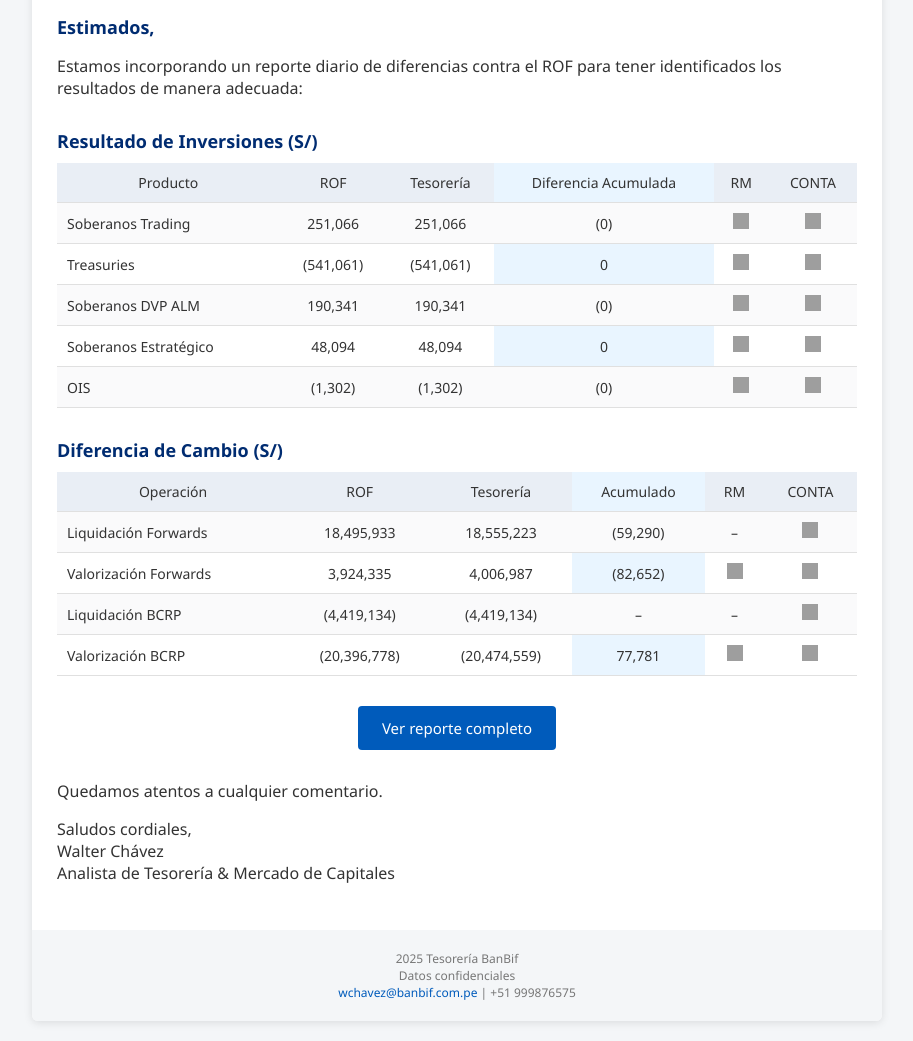
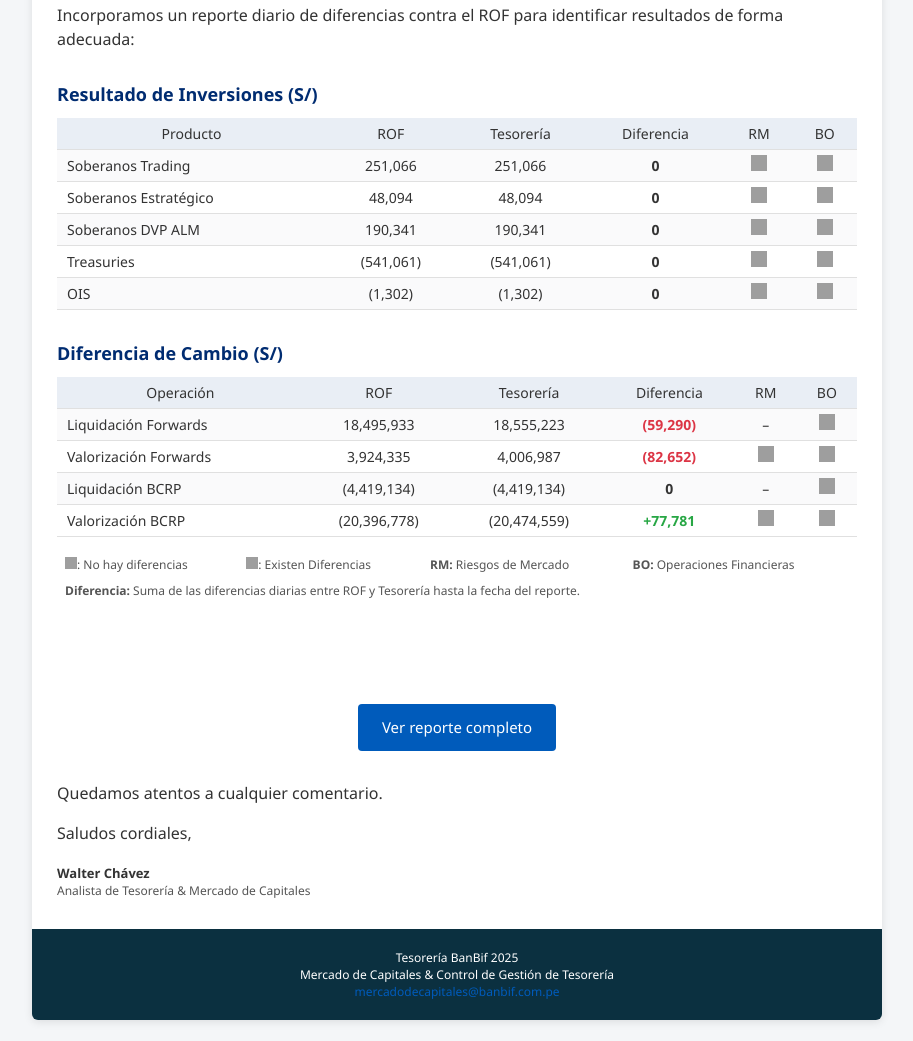
Before and after one commit to Walterchb/bif, a plain HTML site: page index.html in a window 1280 px wide. Shown: the part 190-1231 px from the top of the page, without its empty margins (183-1096 px from the left). Drawn offline with Linux system fonts and the light colour scheme; grey boxes are pictures that could not be loaded.

Commit message:
Update index.html

```diff
--- a/index.html
+++ b/index.html
@@ -26,21 +26,19 @@
       box-shadow: 0 2px 8px rgba(0,0,0,0.1);
     }
     .header {
-      background-color: #002C71;
+      background-color: #0B3040;
       padding: 20px;
       text-align: center;
     }
-    .header img {
-      max-height: 40px;
-    }
     .header h1 {
-      margin: 10px 0 0;
+      margin: 0;
       font-size: 22px;
       color: #ffffff;
       font-weight: normal;
     }
     .content {
       padding: 30px 25px;
+      line-height: 1.5;
     }
     .content h2 {
       color: #002C71;
@@ -55,7 +53,7 @@
     }
     .table th,
     .table td {
-      padding: 10px;
+      padding: 5px 10px;
       border-bottom: 1px solid #e0e0e0;
     }
     .table th {
@@ -69,40 +67,38 @@
     .table td.numeric {
       text-align: center;
     }
-    .table th.col-acum,
-    .table td.col-acum {
-      background-color: #e9f5ff;
+    .legend-table {
+      width: 100%;
+      border-collapse: collapse;
+      margin-top: 15px;
+      font-size: 12px;
+      color: #555555;
     }
-    .cta {
-      text-align: center;
-      margin: 30px 0;
+    .legend-table td {
+      padding: 4px 8px;
+      border: none;
+      vertical-align: middle;
     }
-    .cta a {
-      display: inline-block;
-      padding: 12px 24px;
-      background-color: #005BBB;
-      color: #ffffff;
-      text-decoration: none;
-      border-radius: 4px;
-      font-size: 15px;
+    .signature {
+      margin-top: 20px;
+      line-height: 1.3;
     }
-    .footer {
-      background-color: #f4f6f8;
-      padding: 20px;
-      text-align: center;
+    .signature .name {
+      margin: 0;
+      font-size: 13px;
+      font-weight: bold;
+      color: #333333;
+    }
+    .signature .title {
+      margin: 2px 0 0;
       font-size: 12px;
-      color: #777777;
-    }
-    .footer a {
-      color: #005BBB;
-      text-decoration: none;
+      color: #555555;
     }
     @media screen and (max-width: 800px) {
       .main { max-width: 100% !important; }
       .content { padding: 20px 15px; }
       .header h1 { font-size: 20px; }
       .content h2 { font-size: 16px; }
-      .cta a { font-size: 14px; padding: 10px 20px; }
     }
   </style>
 </head>
@@ -116,7 +112,6 @@
           <!-- Header -->
           <tr>
             <td class="header">
-              <img src="https://via.placeholder.com/150x40?text=Logo+Empresa" alt="Logo BanBif" />
               <h1>Reporte de Diferencias</h1>
             </td>
           </tr>
@@ -124,27 +119,42 @@
           <!-- Contenido -->
           <tr>
             <td class="content">
+
               <h2>Estimados,</h2>
-              <p>
-                Estamos incorporando un reporte diario de diferencias contra el ROF para tener identificados los resultados de manera adecuada:
-              </p>
+              <p>Incorporamos un reporte diario de diferencias contra el ROF para identificar resultados de forma adecuada:</p>
 
-              <!-- Sección 1: Resultado de Inversiones -->
+              <!-- Resultado de Inversiones -->
               <h2>Resultado de Inversiones (S/)</h2>
               <table class="table" role="presentation">
                 <tr>
                   <th>Producto</th>
                   <th class="numeric">ROF</th>
                   <th class="numeric">Tesorería</th>
-                  <th class="numeric col-acum">Diferencia Acumulada</th>
+                  <th class="numeric">Diferencia</th>
                   <th class="numeric">RM</th>
-                  <th class="numeric">CONTA</th>
+                  <th class="numeric">BO</th>
                 </tr>
                 <tr>
                   <td>Soberanos Trading</td>
                   <td class="numeric">251,066</td>
                   <td class="numeric">251,066</td>
-                  <td class="numeric col-acum">(0)</td>
+                  <td class="numeric" style="font-weight:bold; color:#333333;">0</td>
+                  <td class="numeric"><img src="https://api-postcards.designmodo.com/files/images/user-138720/image-1747234555878.png" width="16" height="16" alt="ok"></td>
+                  <td class="numeric"><img src="https://api-postcards.designmodo.com/files/images/user-138720/image-1747234555878.png" width="16" height="16" alt="ok"></td>
+                </tr>
+                <tr>
+                  <td>Soberanos Estratégico</td>
+                  <td class="numeric">48,094</td>
+                  <td class="numeric">48,094</td>
+                  <td class="numeric" style="font-weight:bold; color:#333333;">0</td>
+                  <td class="numeric"><img src="https://api-postcards.designmodo.com/files/images/user-138720/image-1747234555878.png" width="16" height="16" alt="ok"></td>
+                  <td class="numeric"><img src="https://api-postcards.designmodo.com/files/images/user-138720/image-1747234555878.png" width="16" height="16" alt="ok"></td>
+                </tr>
+                <tr>
+                  <td>Soberanos DVP ALM</td>
+                  <td class="numeric">190,341</td>
+                  <td class="numeric">190,341</td>
+                  <td class="numeric" style="font-weight:bold; color:#333333;">0</td>
                   <td class="numeric"><img src="https://api-postcards.designmodo.com/files/images/user-138720/image-1747234555878.png" width="16" height="16" alt="ok"></td>
                   <td class="numeric"><img src="https://api-postcards.designmodo.com/files/images/user-138720/image-1747234555878.png" width="16" height="16" alt="ok"></td>
                 </tr>
@@ -152,23 +162,7 @@
                   <td>Treasuries</td>
                   <td class="numeric">(541,061)</td>
                   <td class="numeric">(541,061)</td>
-                  <td class="numeric col-acum">0</td>
-                  <td class="numeric"><img src="https://api-postcards.designmodo.com/files/images/user-138720/image-1747234555878.png" width="16" height="16" alt="ok"></td>
-                  <td class="numeric"><img src="https://api-postcards.designmodo.com/files/images/user-138720/image-1747234555878.png" width="16" height="16" alt="ok"></td>
-                </tr>
-                <tr>
-                  <td>Soberanos DVP ALM</td>
-                  <td class="numeric">190,341</td>
-                  <td class="numeric">190,341</td>
-                  <td class="numeric col-acum">(0)</td>
-                  <td class="numeric"><img src="https://api-postcards.designmodo.com/files/images/user-138720/image-1747234555878.png" width="16" height="16" alt="ok"></td>
-                  <td class="numeric"><img src="https://api-postcards.designmodo.com/files/images/user-138720/image-1747234555878.png" width="16" height="16" alt="ok"></td>
-                </tr>
-                <tr>
-                  <td>Soberanos Estratégico</td>
-                  <td class="numeric">48,094</td>
-                  <td class="numeric">48,094</td>
-                  <td class="numeric col-acum">0</td>
+                  <td class="numeric" style="font-weight:bold; color:#333333;">0</td>
                   <td class="numeric"><img src="https://api-postcards.designmodo.com/files/images/user-138720/image-1747234555878.png" width="16" height="16" alt="ok"></td>
                   <td class="numeric"><img src="https://api-postcards.designmodo.com/files/images/user-138720/image-1747234555878.png" width="16" height="16" alt="ok"></td>
                 </tr>
@@ -176,28 +170,28 @@
                   <td>OIS</td>
                   <td class="numeric">(1,302)</td>
                   <td class="numeric">(1,302)</td>
-                  <td class="numeric col-acum">(0)</td>
+                  <td class="numeric" style="font-weight:bold; color:#333333;">0</td>
                   <td class="numeric"><img src="https://api-postcards.designmodo.com/files/images/user-138720/image-1747234555878.png" width="16" height="16" alt="ok"></td>
                   <td class="numeric"><img src="https://api-postcards.designmodo.com/files/images/user-138720/image-1747234555878.png" width="16" height="16" alt="ok"></td>
                 </tr>
               </table>
 
-              <!-- Sección 2: Diferencia de Cambio -->
+              <!-- Diferencia de Cambio -->
               <h2>Diferencia de Cambio (S/)</h2>
               <table class="table" role="presentation">
                 <tr>
                   <th>Operación</th>
                   <th class="numeric">ROF</th>
                   <th class="numeric">Tesorería</th>
-                  <th class="numeric col-acum">Acumulado</th>
+                  <th class="numeric">Diferencia</th>
                   <th class="numeric">RM</th>
-                  <th class="numeric">CONTA</th>
+                  <th class="numeric">BO</th>
                 </tr>
                 <tr>
                   <td>Liquidación Forwards</td>
                   <td class="numeric">18,495,933</td>
                   <td class="numeric">18,555,223</td>
-                  <td class="numeric col-acum">(59,290)</td>
+                  <td class="numeric" style="font-weight:bold; color:#dc3545;">(59,290)</td>
                   <td class="numeric">–</td>
                   <td class="numeric"><img src="https://api-postcards.designmodo.com/files/images/user-138720/image-17472327670183.png" width="16" height="16" alt="no"></td>
                 </tr>
@@ -205,7 +199,7 @@
                   <td>Valorización Forwards</td>
                   <td class="numeric">3,924,335</td>
                   <td class="numeric">4,006,987</td>
-                  <td class="numeric col-acum">(82,652)</td>
+                  <td class="numeric" style="font-weight:bold; color:#dc3545;">(82,652)</td>
                   <td class="numeric"><img src="https://api-postcards.designmodo.com/files/images/user-138720/image-1747234555878.png" width="16" height="16" alt="ok"></td>
                   <td class="numeric"><img src="https://api-postcards.designmodo.com/files/images/user-138720/image-17472327670183.png" width="16" height="16" alt="no"></td>
                 </tr>
@@ -213,7 +207,7 @@
                   <td>Liquidación BCRP</td>
                   <td class="numeric">(4,419,134)</td>
                   <td class="numeric">(4,419,134)</td>
-                  <td class="numeric col-acum">–</td>
+                  <td class="numeric" style="font-weight:bold; color:#333333;">0</td>
                   <td class="numeric">–</td>
                   <td class="numeric"><img src="https://api-postcards.designmodo.com/files/images/user-138720/image-1747234555878.png" width="16" height="16" alt="ok"></td>
                 </tr>
@@ -221,33 +215,61 @@
                   <td>Valorización BCRP</td>
                   <td class="numeric">(20,396,778)</td>
                   <td class="numeric">(20,474,559)</td>
-                  <td class="numeric col-acum">77,781</td>
+                  <td class="numeric" style="font-weight:bold; color:#28a745;">+77,781</td>
                   <td class="numeric"><img src="https://api-postcards.designmodo.com/files/images/user-138720/image-1747234555878.png" width="16" height="16" alt="ok"></td>
                   <td class="numeric"><img src="https://api-postcards.designmodo.com/files/images/user-138720/image-17472327670183.png" width="16" height="16" alt="no"></td>
                 </tr>
               </table>
 
-              <div class="cta">
-                <a href="[ENLACE_A_REPORTE_COMPLETO]">Ver reporte completo</a>
+              <!-- Leyenda -->
+              <table class="legend-table" role="presentation">
+                <tr>
+                  <td>
+                    <img src="https://api-postcards.designmodo.com/files/images/user-138720/image-1747234555878.png" width="12" height="12" alt="ok">: No hay diferencias
+                  </td>
+                  <td>
+                    <img src="https://api-postcards.designmodo.com/files/images/user-138720/image-17472327670183.png" width="12" height="12" alt="no">: Existen Diferencias
+                  </td>
+                  <td><strong>RM:</strong> Riesgos de Mercado</td>
+                  <td><strong>BO:</strong> Operaciones Financieras</td>
+                </tr>
+                <tr>
+                  <td colspan="4">
+                    <strong>Diferencia:</strong> Suma de las diferencias diarias entre ROF y Tesorería hasta la fecha del reporte.
+                  </td>
+                </tr>
+              </table>
+
+              <!-- Botón con más espacio arriba -->
+              <table align="center" cellpadding="0" cellspacing="0" role="presentation" style="margin:100px auto 30px;">
+                <tr>
+                  <td style="background-color:#005BBB;padding:12px 24px;border-radius:4px;text-align:center;">
+                    <a href="https://walterchb.github.io/bif/" style="color:#ffffff;text-decoration:none;font-size:15px;display:block;">
+                      Ver reporte completo
+                    </a>
+                  </td>
+                </tr>
+              </table>
+
+              <p>Quedamos atentos a cualquier comentario.</p>
+
+              <p>Saludos cordiales,</p>
+
+              <!-- Firma reducida -->
+              <div class="signature">
+                <p class="name">Walter Chávez</p>
+                <p class="title">Analista de Tesorería &amp; Mercado de Capitales</p>
               </div>
 
-              <p>
-                Quedamos atentos a cualquier comentario.
-              </p>
-
-              <p>Saludos cordiales,<br />
-                Walter Chávez<br />
-                Analista de Tesorería & Mercado de Capitales
-              </p>
             </td>
           </tr>
 
           <!-- Footer -->
           <tr>
-            <td class="footer">
-              2025 Tesorería BanBif<br />
-              Datos confidenciales<br />
-              <a href="mailto:contacto@empresa.com">wchavez@banbif.com.pe</a> | +51 999876575
+            <td class="footer" style="background-color:#0B3040;padding:20px;text-align:center;font-size:12px;color:#ffffff;">
+              Tesorería BanBif 2025<br />
+              Mercado de Capitales &amp; Control de Gestión de Tesorería<br />
+              <a href="mailto:mercadodecapitales@banbif.com.pe" style="color:#005BBB;text-decoration:none;">mercadodecapitales@banbif.com.pe</a>
             </td>
           </tr>
 
```
